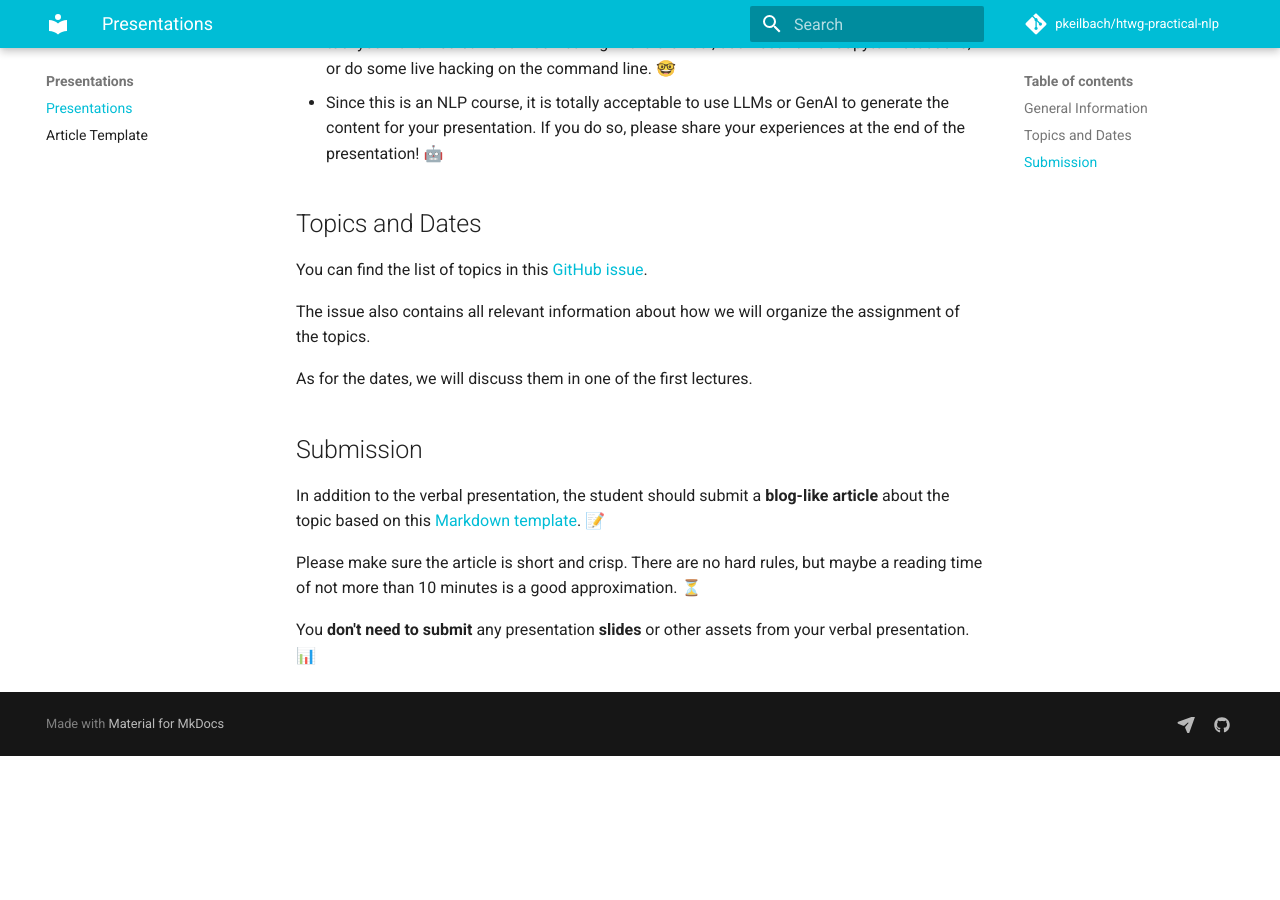
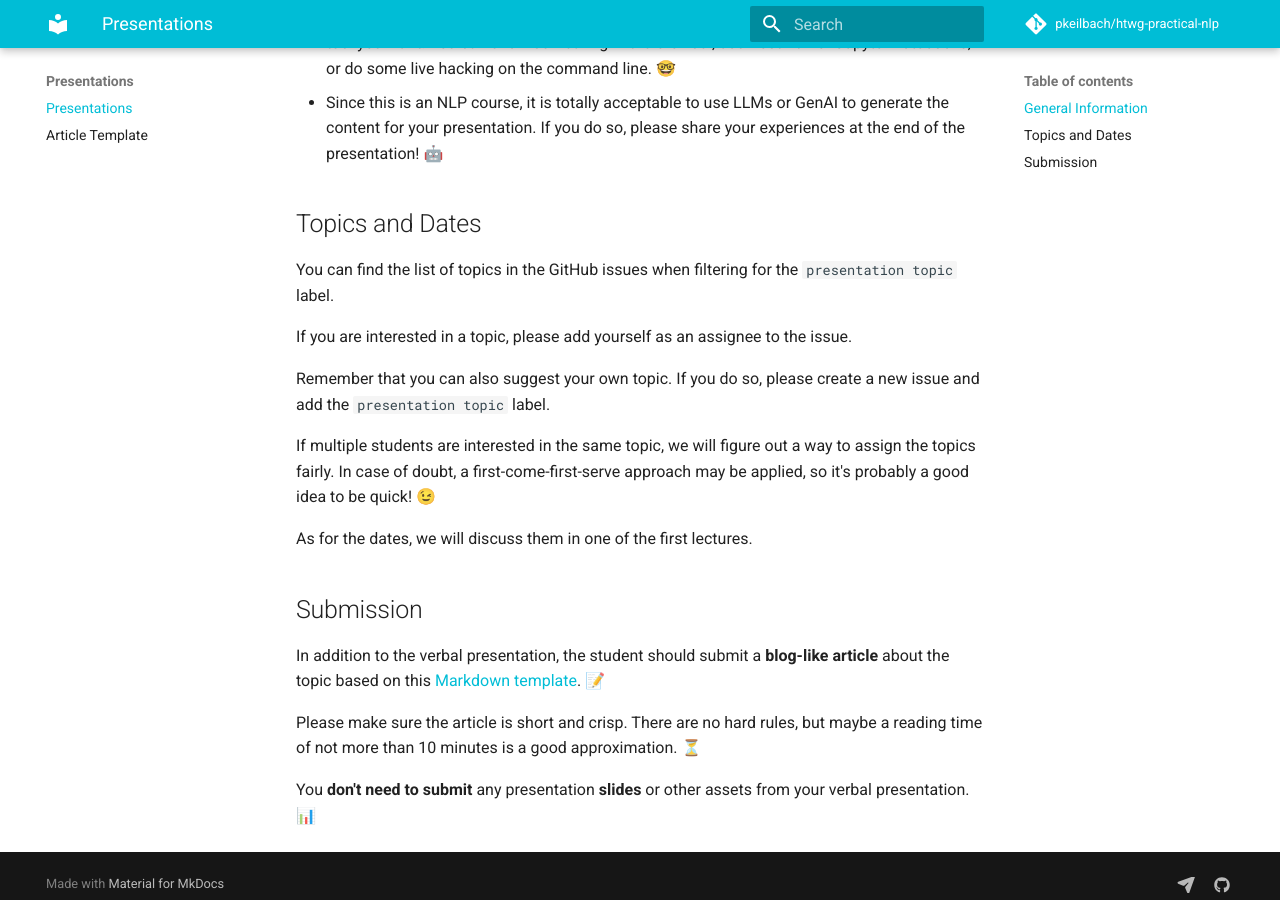
Before and after one commit to pkeilbach/htwg-practical-nlp, an MkDocs documentation site: the page built from docs/presentations/presentations.md, in a window 1280 px wide and 900 px high, scrolled down 677 px. Built offline with MkDocs 1.6.1 and Material for MkDocs 9.7.7, drawn with Linux system fonts in a browser that asks for light colours; comment, search, counter and statistics services are not loaded; before the commit the page ends 1433 px from its top, so only the background shows below that.

Commit message:
info about presentation topics

```diff
--- a/docs/presentations/presentations.md
+++ b/docs/presentations/presentations.md
@@ -19,9 +19,14 @@
 
 ## Topics and Dates
 
-You can find the list of topics in this [GitHub issue](https://github.com/pkeilbach/htwg-practical-nlp/issues/13).
+You can find the list of topics in the GitHub issues when filtering for the `presentation topic` label.
 
-The issue also contains all relevant information about how we will organize the assignment of the topics.
+If you are interested in a topic, please add yourself as an assignee to the issue.
+
+Remember that you can also suggest your own topic. If you do so, please create a new issue and add the `presentation topic` label.
+
+If multiple students are interested in the same topic, we will figure out a way to assign the topics fairly.
+In case of doubt, a first-come-first-serve approach may be applied, so it's probably a good idea to be quick! 😉
 
 As for the dates, we will discuss them in one of the first lectures.
 
```
